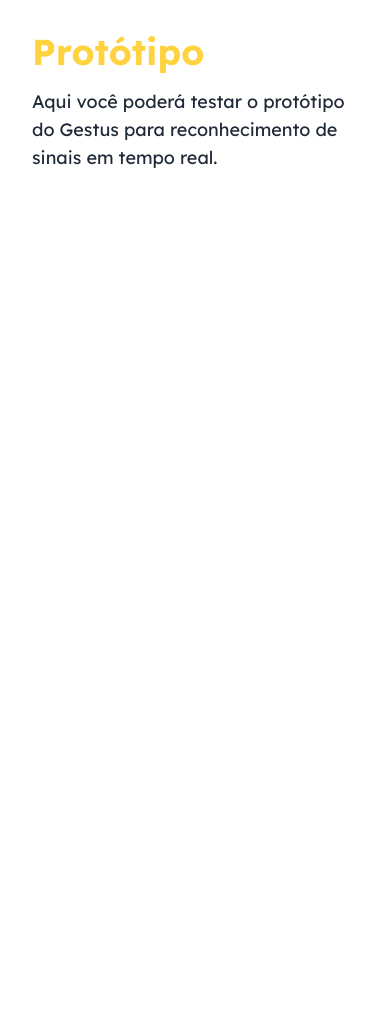
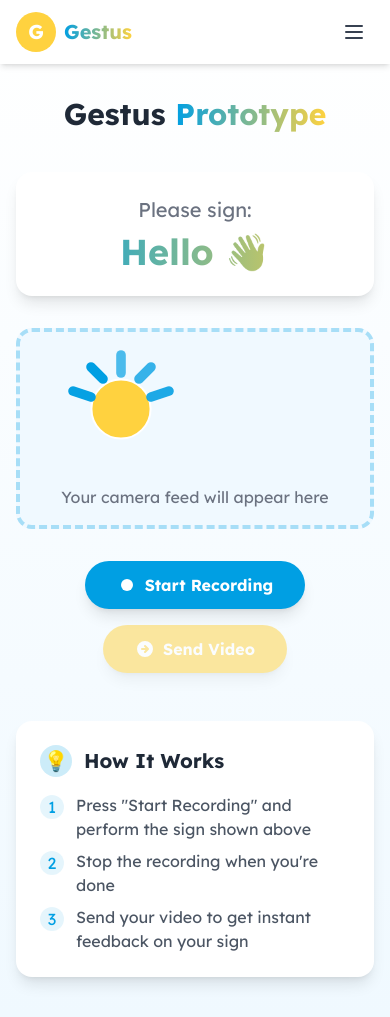
Before and after one commit to R1E2N3/gestus-web, a Next.js app: page /prototype in a window 390 px wide. Before the commit the page ends 844 px from the top, so only its background shows below. Built offline with nearby package versions, Linux system fonts and the light colour scheme.

Commit message:
Prototype page

```diff
--- a/app/about/page.tsx
+++ b/app/about/page.tsx
@@ -11,8 +11,8 @@ export default function About() {
     <>
       <PlayfulNav />
       <HeroSection />
+      <TeamSection />
       <MissionVisionSection />
-      <TeamSection />
       <TimelineSection />
       <StatisticsSection />
       <ValuesSection />
@@ -277,7 +277,7 @@ function TeamSection() {
           </span>
           <h2 className="text-3xl md:text-4xl font-bold mb-6">Meet the Founders</h2>
           <p className="text-xl text-gray-600 max-w-3xl mx-auto">
-            The visionaries behind Gestus who are passionate about making sign language accessible to all Brazilians.
+            The nerds behind Gestus who want to make sign language mainstream in Brazil.
           </p>
         </motion.div>
 
--- a/app/components/PlayfulHero.tsx
+++ b/app/components/PlayfulHero.tsx
@@ -159,6 +159,29 @@ export default function PlayfulHero() {
       {/* Animated eyes that follow cursor */}
       <AnimatedEyes />
 
+      {/* Green ellipse for smooth transition */}
+      <div className="absolute -bottom-20 left-0 right-0 z-0 overflow-hidden">
+        <svg
+          viewBox="0 0 1440 120"
+          fill="none"
+          xmlns="http://www.w3.org/2000/svg"
+          preserveAspectRatio="none"
+          width="100%"
+          height="120"
+        >
+          <motion.ellipse
+            cx="720"
+            cy="60"
+            rx="720"
+            ry="120"
+            fill="#7ed957"
+            initial={{ scaleX: 0.8, opacity: 0 }}
+            animate={{ scaleX: 1, opacity: 1 }}
+            transition={{ duration: 1 }}
+          />
+        </svg>
+      </div>
+
       {/* Decorative bottom wave */}
       <div className="absolute bottom-0 left-0 right-0 z-0">
         <svg viewBox="0 0 1440 320" fill="none" xmlns="http://www.w3.org/2000/svg" preserveAspectRatio="none" width="100%" height="320">
--- a/app/prototype/page.tsx
+++ b/app/prototype/page.tsx
@@ -1,10 +1,168 @@
-export default function Prototype() {
+"use client"
+
+import { useState } from "react"
+import { motion } from "framer-motion"
+import PlayfulNav from "../components/PlayfulNav"
+import HandSymbol from "../components/HandSymbol"
+
+export default function PrototypePage() {
+  const [isRecording, setIsRecording] = useState(false)
+  const [currentSign, setCurrentSign] = useState("Hello 👋")
+
+  // This would be implemented later - just UI for now
+  const toggleRecording = () => {
+    setIsRecording(!isRecording)
+  }
+
   return (
-    <section className="p-8">
-      <h1 className="text-4xl font-bold accent mb-4">Protótipo</h1>
-      <p className="text-lg">
-        Aqui você poderá testar o protótipo do Gestus para reconhecimento de sinais em tempo real.
-      </p>
-    </section>
+    <div className="min-h-screen bg-gradient-to-b from-white to-[#f0f9ff]">
+      <PlayfulNav />
+
+      <main className="container mx-auto px-4 pt-24 pb-10 max-w-5xl">
+        <div className="flex flex-col items-center">
+          {/* Page title */}
+          <motion.h1
+            className="text-3xl md:text-4xl font-bold mb-10 text-center"
+            initial={{ opacity: 0, y: -20 }}
+            animate={{ opacity: 1, y: 0 }}
+            transition={{ duration: 0.5 }}
+          >
+            Gestus <span className="bg-gradient-to-r from-[#009fe3] to-[#ffd23f] bg-clip-text text-transparent">Prototype</span>
+          </motion.h1>
+
+          {/* Current sign to make */}
+          <motion.div
+            className="bg-white rounded-2xl shadow-lg p-6 mb-8 w-full max-w-2xl text-center"
+            initial={{ opacity: 0, y: -20 }}
+            animate={{ opacity: 1, y: 0 }}
+            transition={{ duration: 0.5, delay: 0.1 }}
+          >
+            <h2 className="text-xl text-gray-500 mb-2">Please sign:</h2>
+            <h1 className="text-4xl font-bold bg-gradient-to-r from-[#009fe3] to-[#ffd23f] bg-clip-text text-transparent">
+              {currentSign}
+            </h1>
+          </motion.div>
+
+          {/* Video input area */}
+          <motion.div
+            className="relative w-full max-w-2xl aspect-video mb-8"
+            initial={{ opacity: 0, scale: 0.9 }}
+            animate={{ opacity: 1, scale: 1 }}
+            transition={{ duration: 0.5, delay: 0.2 }}
+          >
+            <div className="absolute inset-0 rounded-2xl border-4 border-dashed border-[#009fe3]/30 bg-[#f0f9ff] flex items-center justify-center overflow-hidden">
+              {/* Placeholder for video feed */}
+              <div className="text-center px-6">
+                <HandSymbol size={120} animated={true} />
+                <p className="text-gray-500 mt-4">
+                  {isRecording
+                    ? "Recording... Make your sign now!"
+                    : "Your camera feed will appear here"}
+                </p>
+              </div>
+
+              {/* Recording indicator */}
+              {isRecording && (
+                <div className="absolute top-4 right-4 flex items-center">
+                  <div className="w-4 h-4 rounded-full bg-red-500 mr-2 animate-pulse" />
+                  <span className="text-red-500 font-medium">REC</span>
+                </div>
+              )}
+            </div>
+          </motion.div>
+
+          {/* Controls */}
+          <motion.div
+            className="flex flex-wrap gap-4 justify-center"
+            initial={{ opacity: 0, y: 20 }}
+            animate={{ opacity: 1, y: 0 }}
+            transition={{ duration: 0.5, delay: 0.4 }}
+          >
+            <motion.button
+              className={`px-8 py-3 rounded-full font-bold text-white shadow-lg flex items-center ${
+                isRecording ? "bg-red-500 hover:bg-red-600" : "bg-[#009fe3] hover:bg-[#0084bd]"
+              }`}
+              onClick={toggleRecording}
+              whileHover={{ scale: 1.05 }}
+              whileTap={{ scale: 0.95 }}
+            >
+              <span className="mr-2">
+                {isRecording ? (
+                  <svg xmlns="http://www.w3.org/2000/svg" className="h-5 w-5" viewBox="0 0 20 20" fill="currentColor">
+                    <rect x="6" y="6" width="8" height="8" fill="currentColor" />
+                  </svg>
+                ) : (
+                  <svg xmlns="http://www.w3.org/2000/svg" className="h-5 w-5" viewBox="0 0 20 20" fill="currentColor">
+                    <circle cx="10" cy="10" r="6" fill="currentColor" />
+                  </svg>
+                )}
+              </span>
+              {isRecording ? "Stop Recording" : "Start Recording"}
+            </motion.button>
+
+            <motion.button
+              className="px-8 py-3 rounded-full font-bold text-white bg-[#ffd23f] hover:bg-[#f2c935] shadow-lg flex items-center"
+              whileHover={{ scale: 1.05 }}
+              whileTap={{ scale: 0.95 }}
+              disabled={!isRecording}
+              style={{ opacity: isRecording ? 1 : 0.5 }}
+            >
+              <span className="mr-2">
+                <svg xmlns="http://www.w3.org/2000/svg" className="h-5 w-5" viewBox="0 0 20 20" fill="currentColor">
+                  <path fillRule="evenodd" d="M10 18a8 8 0 100-16 8 8 0 000 16zm3.707-8.707l-3-3a1 1 0 00-1.414 1.414L10.586 9H7a1 1 0 100 2h3.586l-1.293 1.293a1 1 0 101.414 1.414l3-3a1 1 0 000-1.414z" clipRule="evenodd" />
+                </svg>
+              </span>
+              Send Video
+            </motion.button>
+          </motion.div>
+
+          {/* Hint section */}
+          <motion.div
+            className="mt-12 bg-white rounded-2xl shadow-lg p-6 w-full max-w-2xl"
+            initial={{ opacity: 0, y: 20 }}
+            animate={{ opacity: 1, y: 0 }}
+            transition={{ duration: 0.5, delay: 0.6 }}
+          >
+            <h3 className="text-xl font-bold mb-4 flex items-center">
+              <span className="w-8 h-8 rounded-full bg-[#009fe3]/20 text-[#009fe3] flex items-center justify-center mr-3">
+                💡
+              </span>
+              How It Works
+            </h3>
+            <ul className="space-y-2 text-gray-600">
+              <li className="flex items-start">
+                <span className="w-6 h-6 rounded-full bg-[#009fe3]/10 text-[#009fe3] flex items-center justify-center mt-0.5 mr-3 flex-shrink-0">
+                  1
+                </span>
+                <span>Press "Start Recording" and perform the sign shown above</span>
+              </li>
+              <li className="flex items-start">
+                <span className="w-6 h-6 rounded-full bg-[#009fe3]/10 text-[#009fe3] flex items-center justify-center mt-0.5 mr-3 flex-shrink-0">
+                  2
+                </span>
+                <span>Stop the recording when you're done</span>
+              </li>
+              <li className="flex items-start">
+                <span className="w-6 h-6 rounded-full bg-[#009fe3]/10 text-[#009fe3] flex items-center justify-center mt-0.5 mr-3 flex-shrink-0">
+                  3
+                </span>
+                <span>Send your video to get instant feedback on your sign</span>
+              </li>
+            </ul>
+          </motion.div>
+        </div>
+      </main>
+
+      {/* Decorative elements */}
+      <div className="fixed bottom-0 left-0 right-0 z-[-1] overflow-hidden pointer-events-none">
+        <svg viewBox="0 0 1440 320" fill="none" xmlns="http://www.w3.org/2000/svg" preserveAspectRatio="none" width="100%" height="320">
+          <path
+            d="M0,96L48,106.7C96,117,192,139,288,154.7C384,171,480,181,576,170.7C672,160,768,128,864,122.7C960,117,1056,139,1152,154.7C1248,171,1344,181,1392,186.7L1440,192L1440,320L1392,320C1344,320,1248,320,1152,320C1056,320,960,320,864,320C768,320,672,320,576,320C480,320,384,320,288,320C192,320,96,320,48,320L0,320Z"
+            fill="#7ed957"
+            opacity="0.2"
+          />
+        </svg>
+      </div>
+    </div>
   )
 }
```
